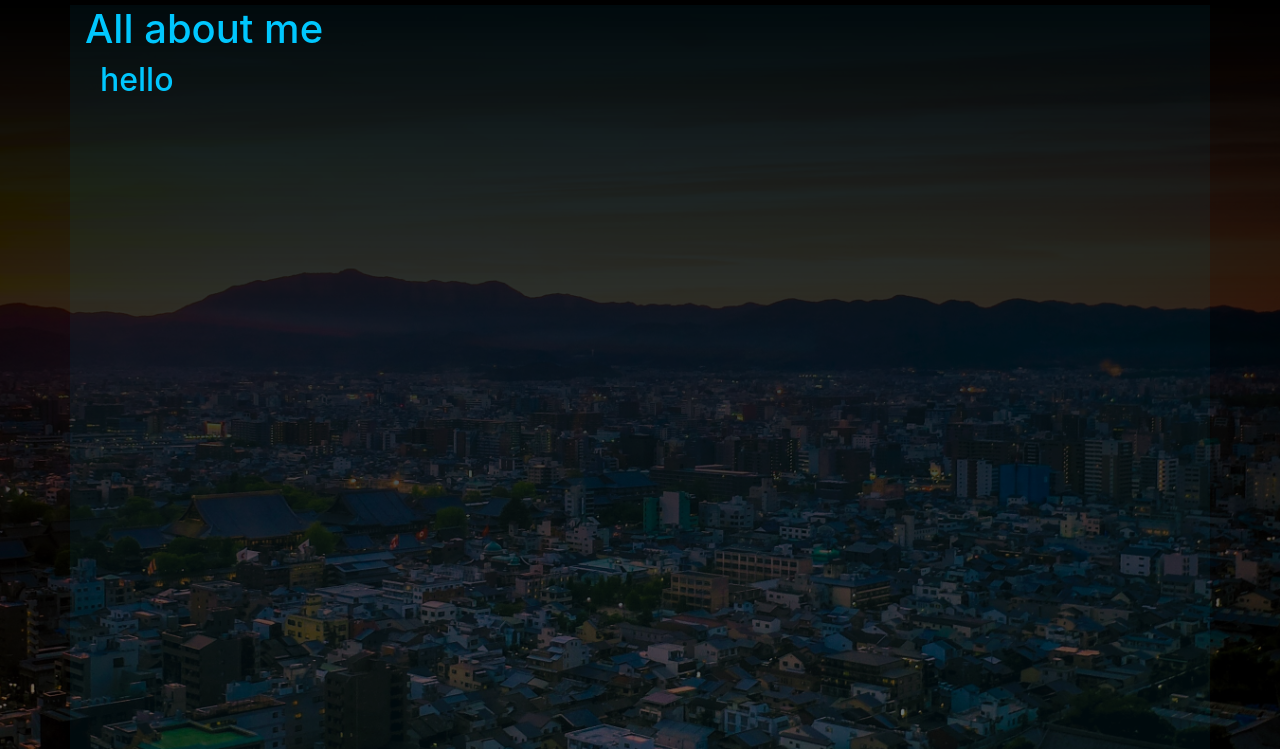
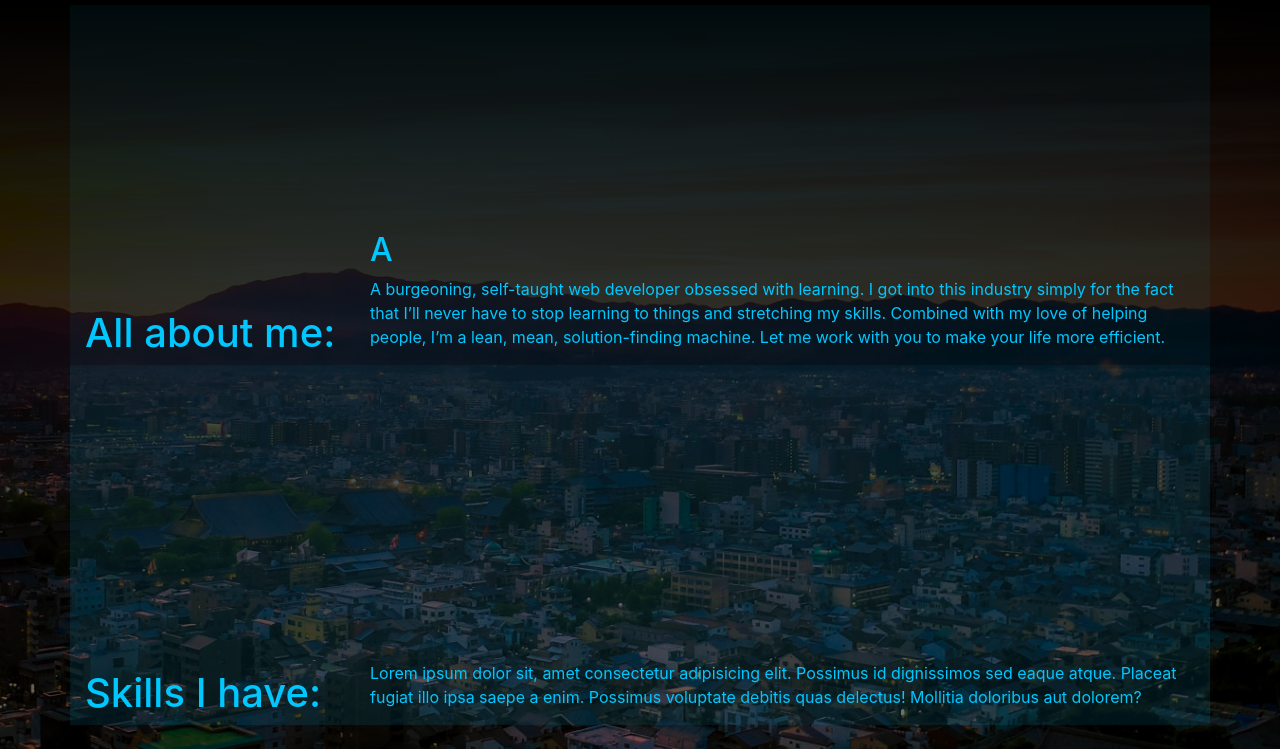
Before and after one commit to kalathomas083/portfolio-site, a website: page index.html in a window 1280 px wide. Shown: the part 51-800 px from the top of the page. Drawn offline with nearby package versions, Linux system fonts and the light colour scheme.

Commit message:
about me section with 2 sections

```diff
--- a/index.html
+++ b/index.html
@@ -41,14 +41,27 @@
 
 	<!-- about me start -->
 	<section id="about">
-		<div class="container about1">
-			<h1>All about me</h1>
-			<div class="container">
-				<h2>hello</h2>
+		<div class="container">
+			<div class="row align-items-end about1">
+				<div class="col-md-3">
+					<h1>All about me:</h1>
+				</div>
+				<div class="col">
+					<h2>A</h2>
+					<p>A burgeoning, self-taught web developer obsessed with learning. I got into this industry simply for the fact that I’ll never have to stop learning to things and stretching my skills. Combined with my love of helping people, I’m a lean, mean, solution-finding machine. Let me work with you to make your life more efficient.</p>
+				</div>
 			</div>
 		</div>
 		<div class="container about2">
-			<h1>I'm so cool</h1>
+			<div class="row align-items-end about2">
+				<div class="col-md-3">
+					<h1>Skills I have:</h1>
+				</div>
+				<div class="col">
+					<p>Lorem ipsum dolor sit, amet consectetur adipisicing elit. Possimus id dignissimos sed eaque atque. Placeat fugiat illo ipsa saepe a enim. Possimus voluptate debitis quas delectus! Mollitia doloribus aut dolorem?</p>
+				</div>
+			</div>
+
 		</div>
 	</section>
 	<!-- about me end -->
--- a/styles/sass/parts/_custom-styles.scss
+++ b/styles/sass/parts/_custom-styles.scss
@@ -6,12 +6,12 @@
 
 .about1 {
 	background-color: rgba($body-color, .05);
-	height: 100vh;
+	height: 45vh;
 }
 
 .about2 {
 	background-color: rgba($body-color, .05);
-	height: 100vh;
+	height: 45vh;
 }
 
 #projects {
```
Also changed, not shown: styles/styles.css.
